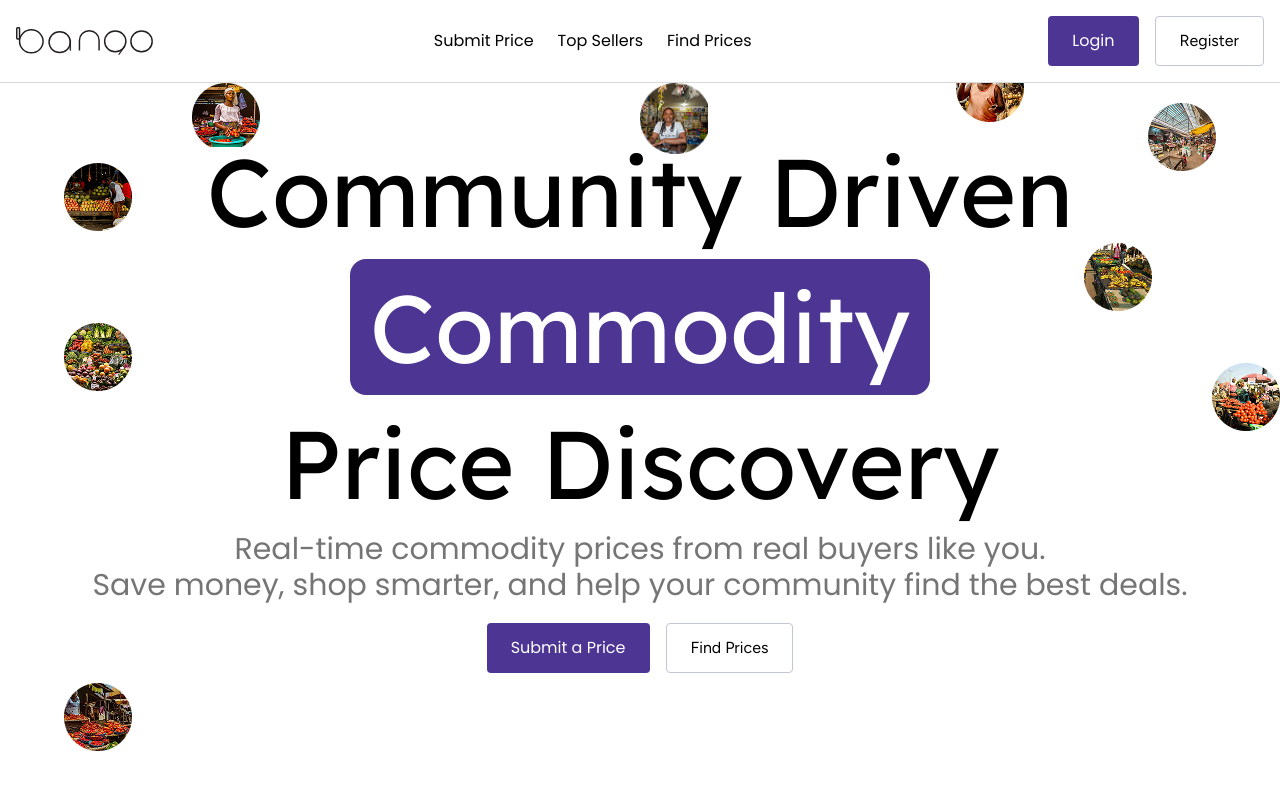
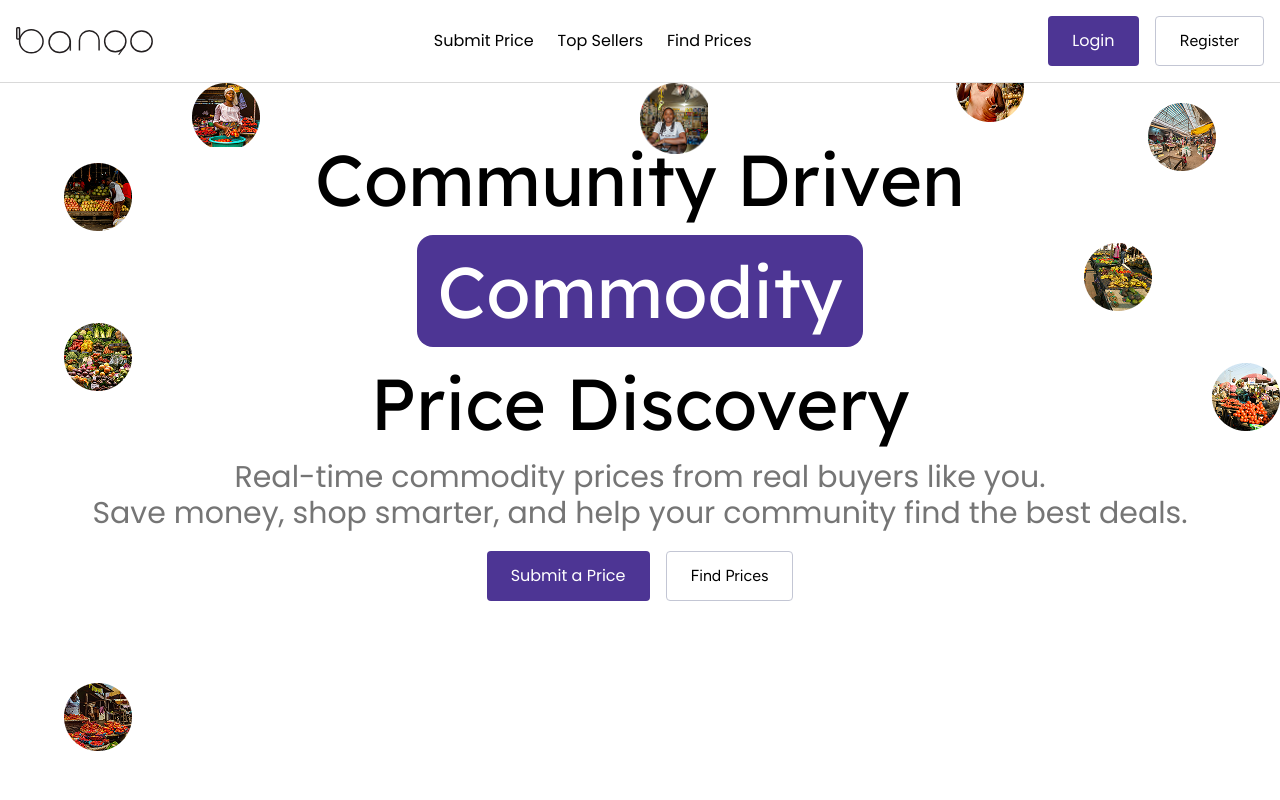
Before and after one commit to Bango-dev/bango-frontend, a Next.js app: page / in a window 1280 px wide. Shown: the top 800 px of the page. Built offline with nearby package versions, Linux system fonts and the light colour scheme.

Commit message:
made some adjustments on the hero section

```diff
--- a/app/globals.css
+++ b/app/globals.css
@@ -67,7 +67,7 @@
 
 @layer utilities {
   .hero-heading {
-    @apply xl:text-8xl lg:text-7xl md:text-6xl sm:text-5xl text-4xl;
+    @apply xl:text-7xl lg:text-6xl  md:text-5xl sm:text-4xl text-3xl;
   }
 
   .heading {
```
